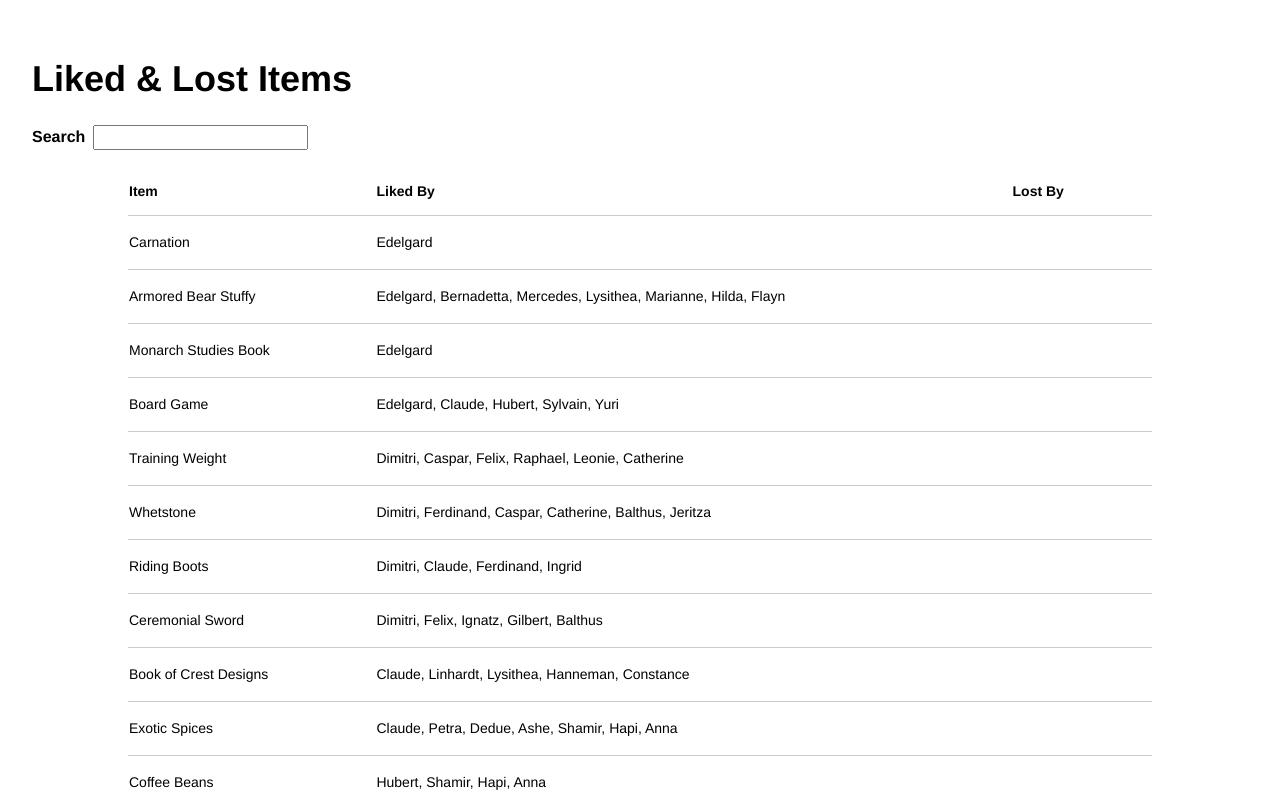
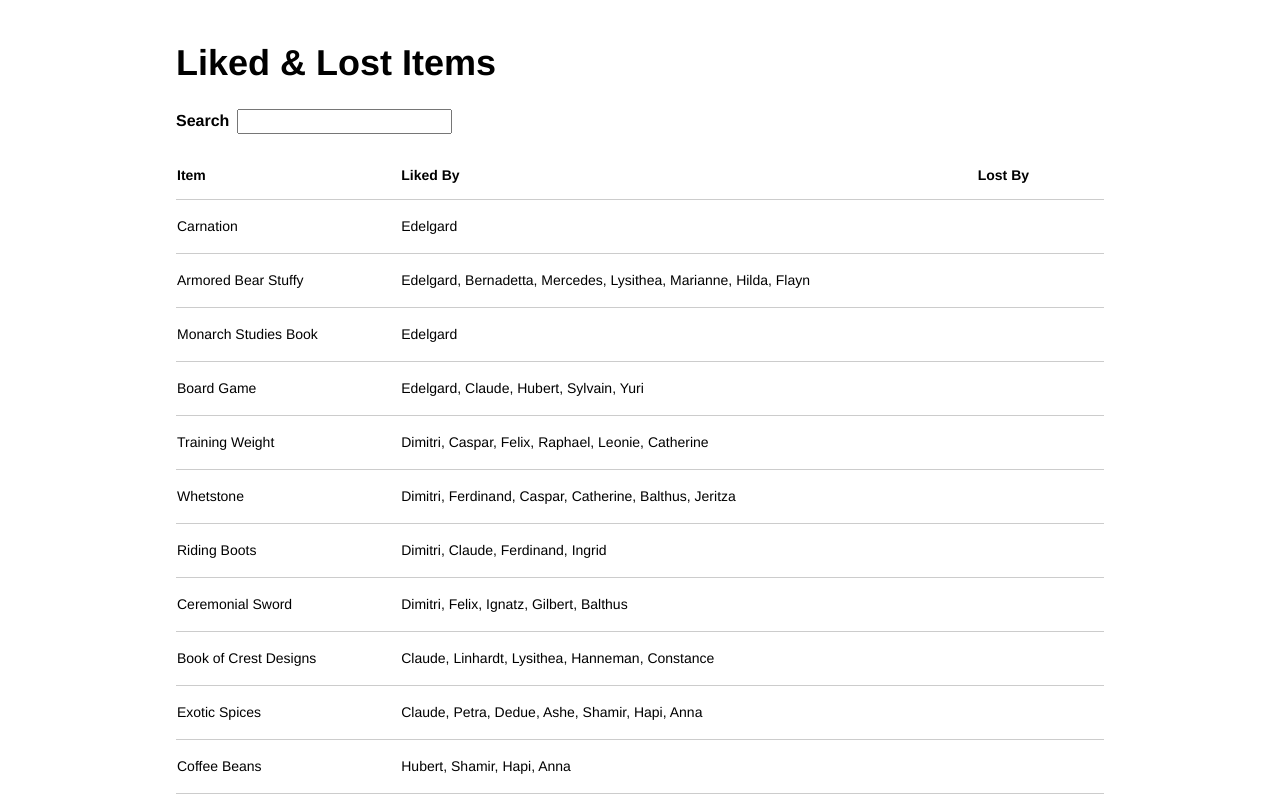
Before and after one commit to bryik/liked-and-lost, a React (Create React App) app: page / in a window 1280 px wide. Shown: the top 800 px of the page. Built offline with nearby package versions, Linux system fonts and the light colour scheme.

Commit message:
Constrain width

```diff
--- a/src/App.js
+++ b/src/App.js
@@ -25,7 +25,10 @@ const SuccessApp = (props) => {
   const { data } = props;
   const { items } = data;
   return (
-    <div className="helvetica pa1 ma1 pa3-ns ma3-ns">
+    <div
+      className="helvetica pa1 ma1 pa3-ns ma3-ns"
+      style={{ margin: "0 auto", maxWidth: "960px" }}
+    >
       <h1 className="f2 lh-title">Liked & Lost Items</h1>
       <Search items={items} />
     </div>
```
